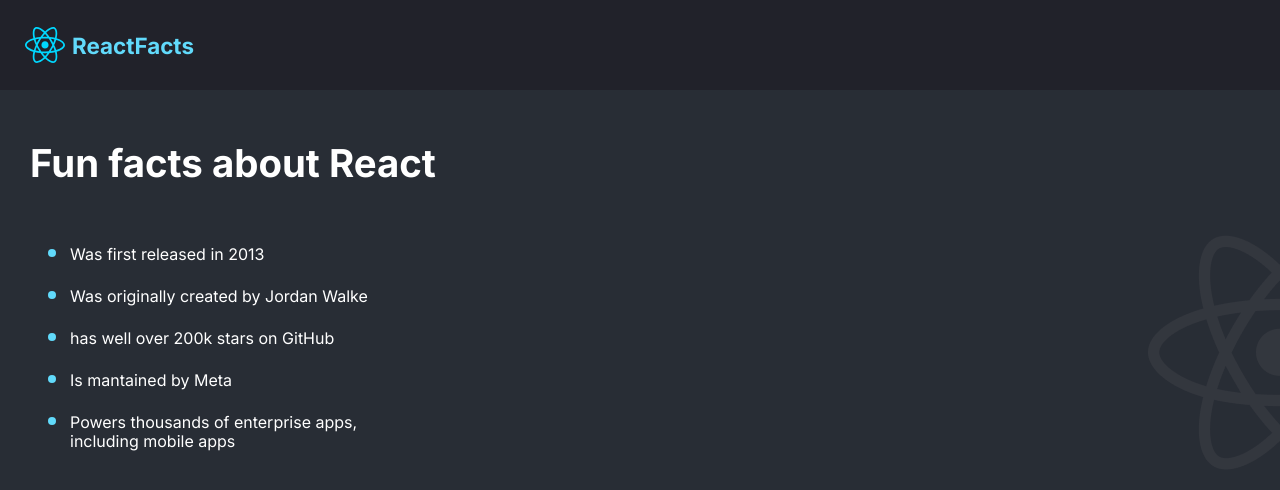
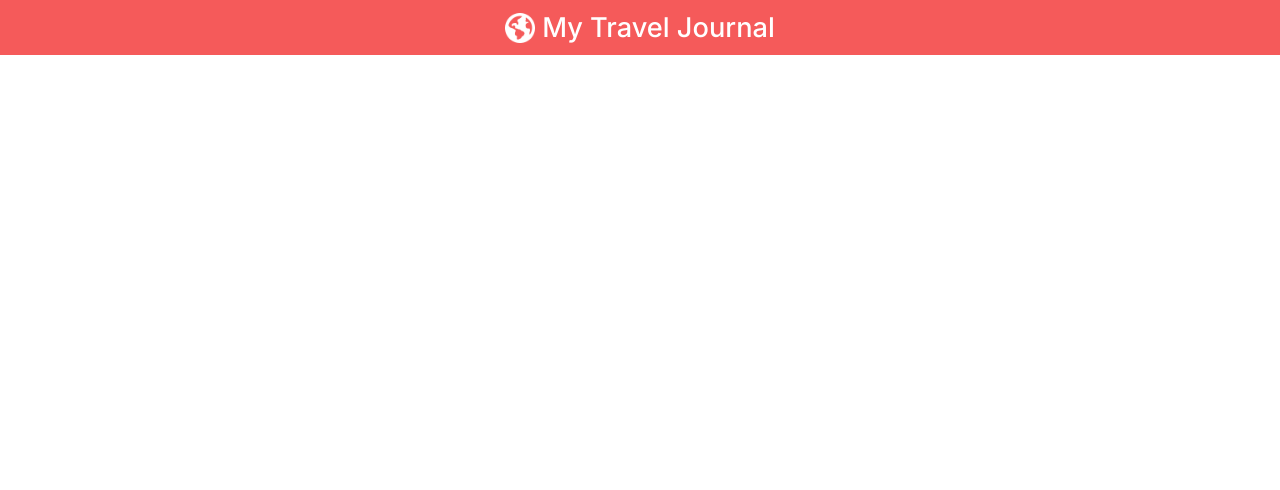
Before and after one commit to seb-ssabes/react-basics, a React (Vite) app: page / in a window 1280 px wide. Shown: the top 490 px of the page. Built offline with nearby package versions, Linux system fonts and the light colour scheme.

Commit message:
travel journey header ready

```diff
--- a/index.html
+++ b/index.html
@@ -5,10 +5,10 @@
     <link rel="preconnect" href="https://fonts.googleapis.com">
     <link rel="preconnect" href="https://fonts.gstatic.com" crossorigin>
     <link href="https://fonts.googleapis.com/css2?family=Inter:ital,opsz,wght@0,14..32,100..900;1,14..32,100..900&family=Saira:ital,wght@0,100..900;1,100..900&display=swap" rel="stylesheet">
-    <link rel="stylesheet" href="/index1.css">
+    <link rel="stylesheet" href="/src/TravelJourney/index.css">
   </head>
   <body>
     <div id="root"></div>
-    <script src="/src/index.jsx" type="module"></script>
+    <script src="/src/TravelJourney/" type="module"></script>
   </body>
 </html>
--- /dev/null
+++ b/src/TravelJourney/MyJourney.jsx
@@ -0,0 +1,7 @@
+import Header from "./components/Header"
+
+export default function MyJourney() {
+  return (
+    <Header />
+  )
+}
--- /dev/null
+++ b/src/TravelJourney/components/Header.jsx
@@ -0,0 +1,8 @@
+export default function Header() {
+  return (
+    <header>
+      <img src="globe.png" alt="globe-logo" />
+      <h1>My Travel Journal</h1>
+    </header>
+  )
+}
--- /dev/null
+++ b/src/TravelJourney/index.css
@@ -0,0 +1,23 @@
+html, body {
+  margin: 0;
+}
+
+header {
+  background: #F55A5A;
+  display: flex;
+  justify-content: center;
+  align-items: center;
+  color: white;
+  height: 55px;
+}
+
+header > img {
+  width: 30px;
+  margin-right: 7px;
+}
+
+header > h1 {
+  font-size: 1.7rem;
+  font-weight: 500;
+  font-family: Inter;
+}
--- /dev/null
+++ b/src/TravelJourney/index.jsx
@@ -0,0 +1,8 @@
+import { createRoot } from "react-dom/client"
+import MyJourney from "./MyJourney"
+
+const root = createRoot(document.querySelector('#root'))
+
+root.render(
+  <MyJourney />
+)
```
Also changed, not shown: public/globe.png (added).
